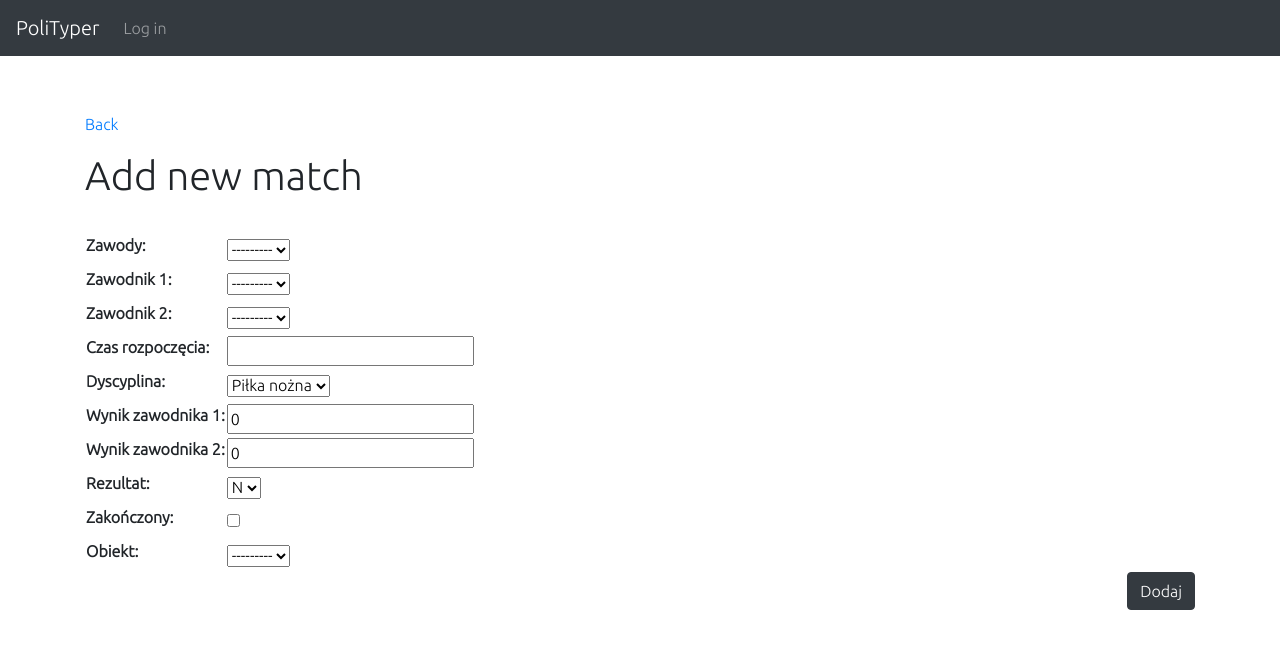
After one commit to kubasikora/WPAM-Projekt-Backend, a Django app: page /teams/matches/new in a window 1280 px wide. The commit adds this page. Shown: the top 649 px of the page. Run offline with Django 3.2, Linux system fonts and the light colour scheme; data that the repository does not hold is empty; some libraries are stand-ins or nearby versions.

Commit message:
basic adding panel

```diff
--- /dev/null
+++ b/teams/templates/match/add.html
@@ -0,0 +1,28 @@
+{% extends "teams.html" %}
+
+{% block content %}
+<div class="row">
+    <div class="col-6">
+        <h1>Add new match</h1>
+    </div>
+</div>
+<br />
+
+<div class="row">
+    <div class="col">
+        <div>
+            <form action="" method="post">
+                {% csrf_token %}
+                <table>
+                    {{ form.as_table }}
+                </table>
+                <div style="float:right">
+                    <input class="btn btn-dark" type="submit" value="Dodaj">
+
+                </div>
+            </form>
+        </div>
+    </div>
+</div>
+</div>
+{% endblock %}
--- a/teams/templates/match/list.html
+++ b/teams/templates/match/list.html
@@ -6,7 +6,7 @@
             <h1>Matches list</h1>
         </div>
         <div class="col-6" style="text-align: right; margin-top: auto;">
-            <a>
+            <a href="{% url 'teams:match_add' %}">
                 <h5 style="color: black;">Add</h5>
             </a>
         </div>
--- a/teams/templates/teams.html
+++ b/teams/templates/teams.html
@@ -9,7 +9,9 @@
     <div clas="row" style="padding-bottom: 1rem;">
         <a href="{% url 'teams:home' %}">Back</a>
     </div>
-{% block content %}{% endblock %}
+{% block content %}
+
+{% endblock %}
 </div>
 </div>
 
--- a/teams/urls.py
+++ b/teams/urls.py
@@ -6,6 +6,7 @@ app_name = "teams"
 urlpatterns = [
     path('', views.HomeView.as_view(), name="home"),
     path('matches', views.MatchListView.as_view(), name='match_list'),
+    path('matches/new', views.MatchAddView.as_view(), name='match_add'),
     path('tournaments', views.TournamentListView.as_view(), name='tournament_list'),
     path('venues', views.VenueListView.as_view(), name='venue_list'),
     path('countries', views.CountryListView.as_view(), name='country_list'),
--- a/teams/views.py
+++ b/teams/views.py
@@ -3,6 +3,7 @@ from django.views import generic
 from rest_framework import generics
 from rest_framework.schemas.openapi import AutoSchema
 from teams import models, serializers
+from django.urls import reverse_lazy
 
 # rest endpoint views
 
@@ -76,6 +77,13 @@ class MatchListView(generic.ListView):
     template_name = "match/list.html"
 
 
+"""Widok dodawania spotkania"""
+class MatchAddView(generic.CreateView):
+    model = models.Match
+    template_name = "match/add.html"
+    fields = "__all__"
+    success_url = reverse_lazy("teams:match_list")
+
 """Widok listy wszystkich zawodów"""
 class TournamentListView(generic.ListView):
     queryset = models.Tournament.objects.all()
```
